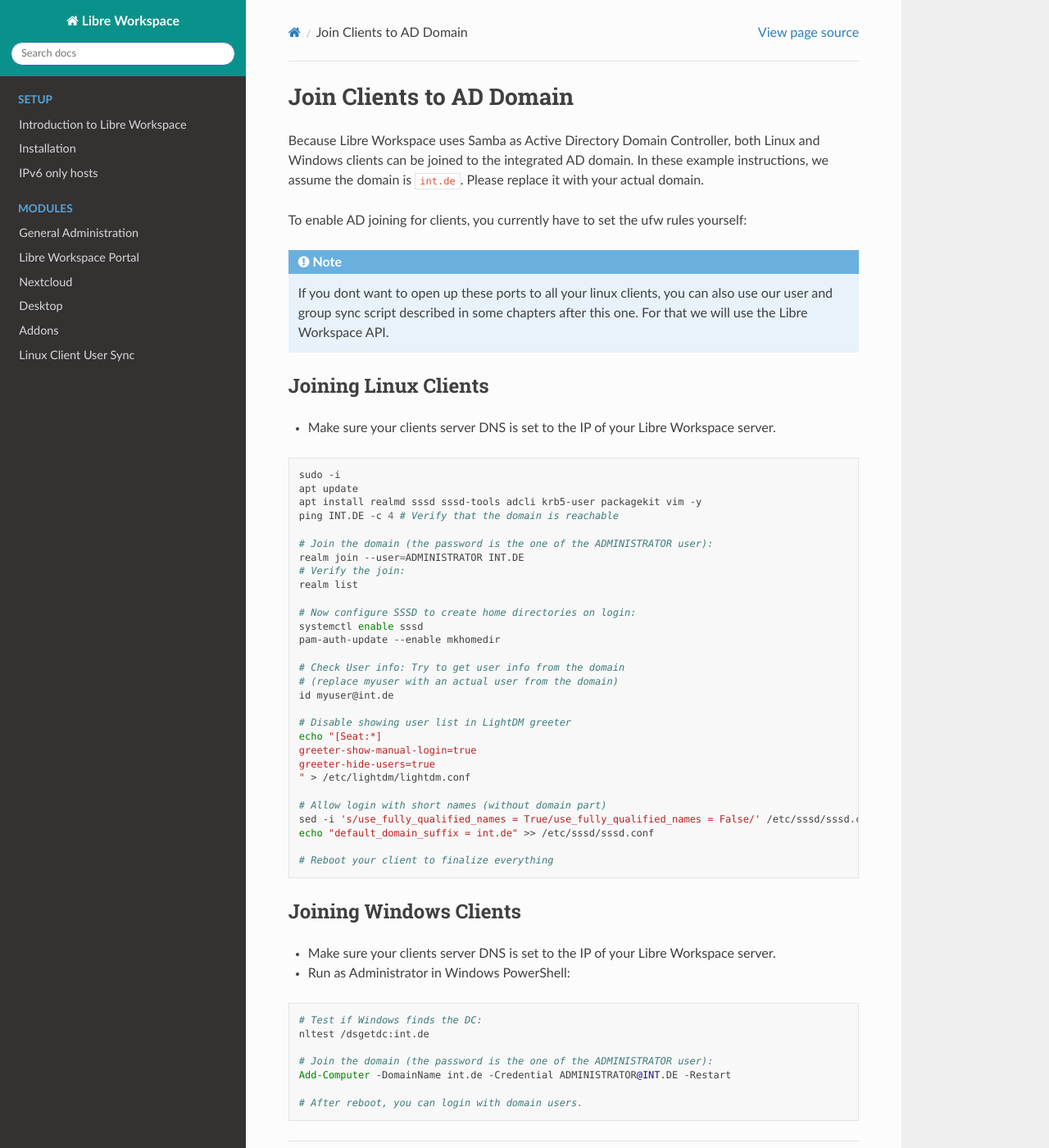
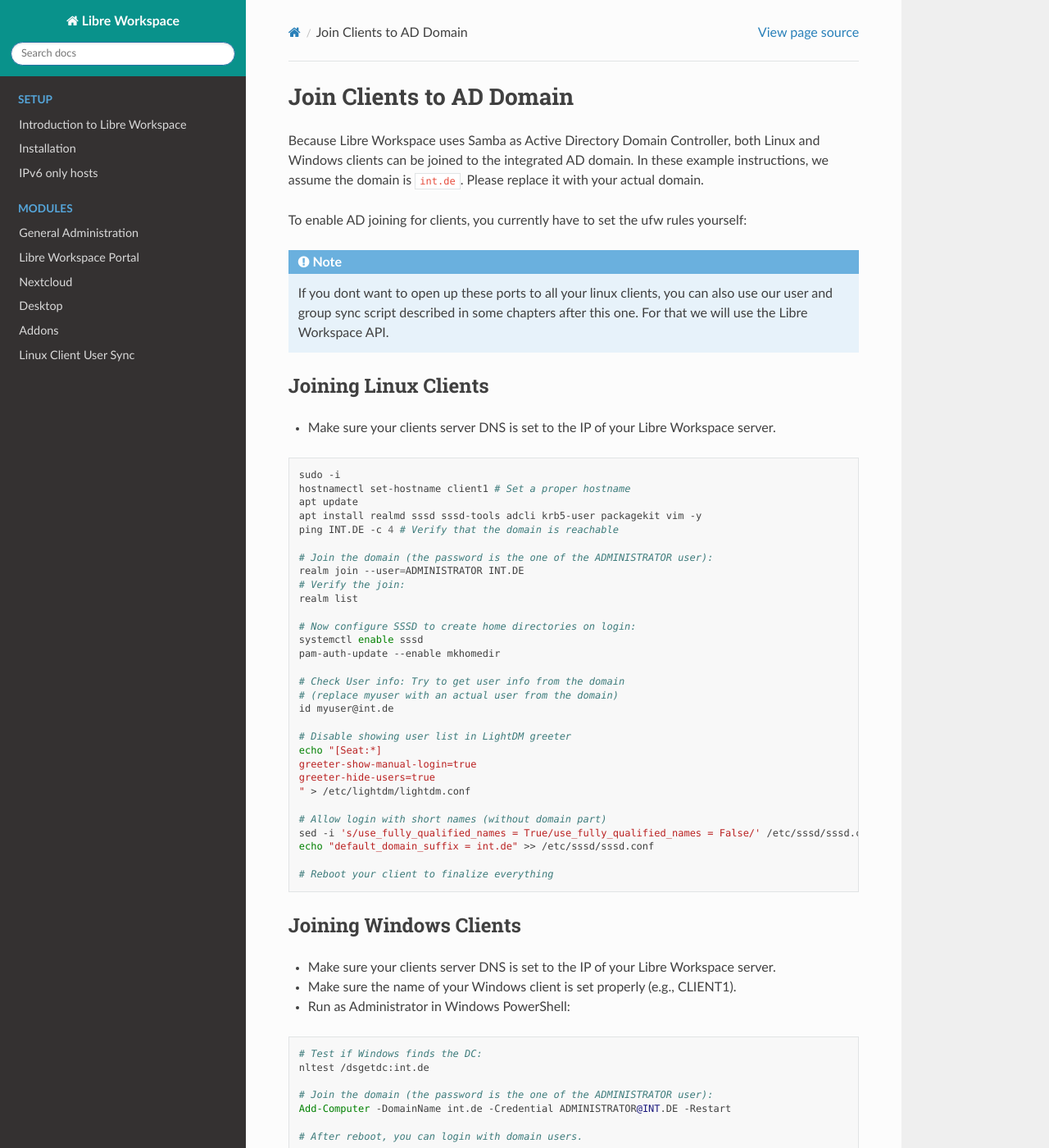
Before and after one commit to Jean28518/libre-workspace, a Sphinx documentation site: the page built from docs/source/modules/join_ad_clients.rst, in a window 1280 px wide and 1400 px high. Shown: the whole window at 82% size. Built offline with Sphinx 7.4.7 and the Read the Docs theme 3.1.0, drawn with Linux system fonts in a browser that asks for light colours.

Commit message:
Add hostname configuration instructions for Linux and Windows clients

```diff
--- a/docs/source/modules/join_ad_clients.rst
+++ b/docs/source/modules/join_ad_clients.rst
@@ -32,6 +32,7 @@
 .. code-block:: bash
 
     sudo -i
+    hostnamectl set-hostname client1 # Set a proper hostname
     apt update
     apt install realmd sssd sssd-tools adcli krb5-user packagekit vim -y
     ping INT.DE -c 4 # Verify that the domain is reachable
@@ -66,6 +67,7 @@
 =======================
 
 - Make sure your clients server DNS is set to the IP of your Libre Workspace server.
+- Make sure the name of your Windows client is set properly (e.g., CLIENT1).
 - Run as Administrator in Windows PowerShell:
 
 .. code-block:: powershell
```
